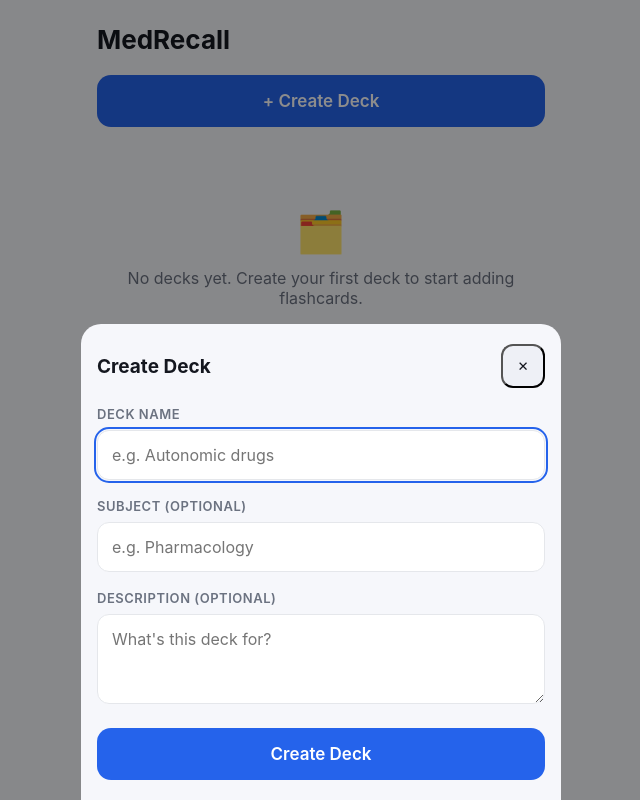
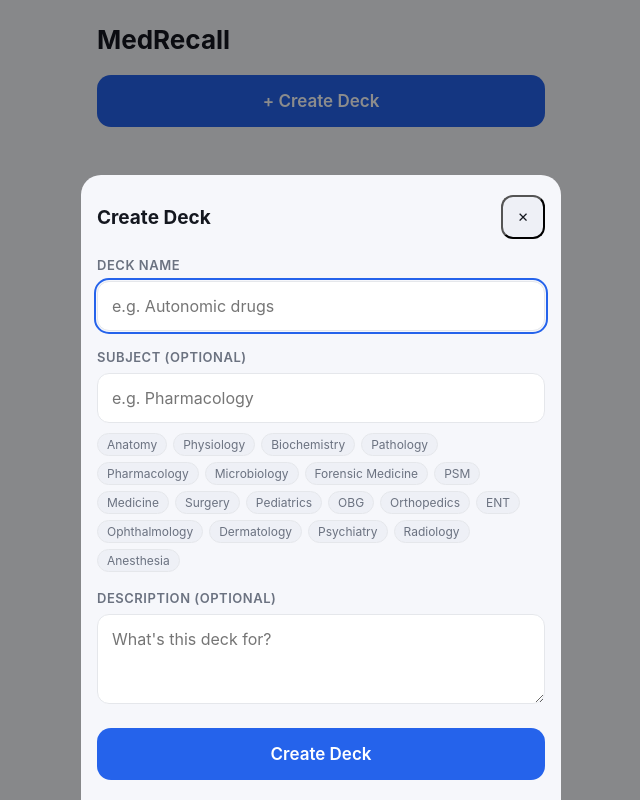
Before and after one commit to cosmos8world-lab/Medrecall, a React (Vite) app: page / in a window 1280 px wide. Both pictures are taken after a click on the button "+ Create Deck". Shown: the whole page, without its empty margins (319-959 px from the left). Built offline with nearby package versions, Linux system fonts and the light colour scheme.

Commit message:
Update CreateDeckSheet.jsx

```diff
--- a/src/components/CreateDeckSheet.jsx
+++ b/src/components/CreateDeckSheet.jsx
@@ -1,3 +1,4 @@
+
 import React, { useState } from 'react';
 import Sheet from './Sheet';
 
@@ -8,10 +9,17 @@ const COMMON_SUBJECTS = [
   'Dermatology', 'Psychiatry', 'Radiology', 'Anesthesia',
 ];
 
-export default function CreateDeckSheet({ onClose, onCreate }) {
+export default function CreateDeckSheet({ onClose, onCreate, existingSubjects = [] }) {
   const [name, setName] = useState('');
   const [description, setDescription] = useState('');
   const [subject, setSubject] = useState('');
+
+  // Subjects you've already used go first (most relevant), then the common list,
+  // with no duplicates.
+  const subjectChips = [
+    ...existingSubjects,
+    ...COMMON_SUBJECTS.filter((s) => !existingSubjects.includes(s)),
+  ];
 
   function handleCreate() {
     if (!name.trim()) return;
@@ -35,13 +43,19 @@ export default function CreateDeckSheet({ onClose, onCreate }) {
         value={subject}
         onChange={(e) => setSubject(e.target.value)}
         placeholder="e.g. Pharmacology"
-        list="medrecall-subjects"
       />
-      <datalist id="medrecall-subjects">
-        {COMMON_SUBJECTS.map((s) => (
-          <option key={s} value={s} />
+      <div className="tag-row" style={{ marginTop: 10 }}>
+        {subjectChips.map((s) => (
+          <button
+            key={s}
+            type="button"
+            className={`tag-chip suggest ${subject === s ? 'active' : ''}`}
+            onClick={() => setSubject(subject === s ? '' : s)}
+          >
+            {s}
+          </button>
         ))}
-      </datalist>
+      </div>
 
       <label className="field-label">Description (optional)</label>
       <textarea
```
